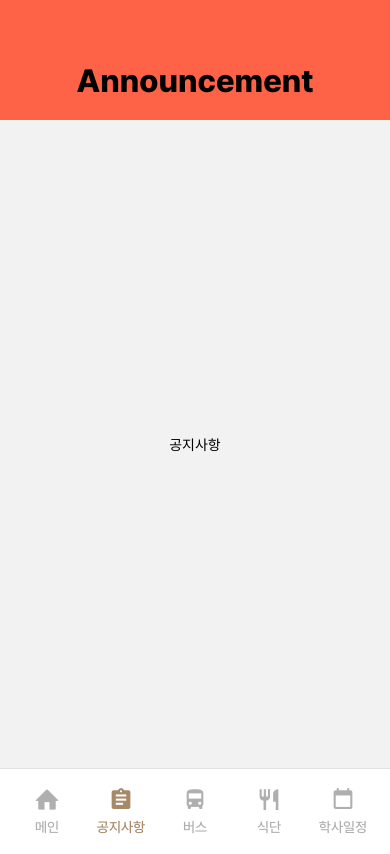
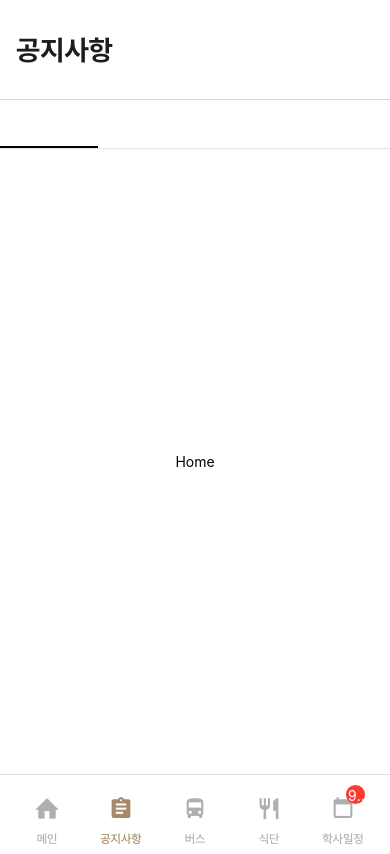
Before and after one commit to jcw1031/ReactNativeTraining, a React Native app in the folder LikeKNU/: screen /Announcement in a window 390 px wide. Built offline with nearby package versions, Linux system fonts and the light colour scheme.

Commit message:
헤더 디자인

```diff
--- a/LikeKNU/App.js
+++ b/LikeKNU/App.js
@@ -1,9 +1,10 @@
-import React, { useCallback } from 'react';
 import { NavigationContainer } from '@react-navigation/native';
-import BottomTabBar from "./src/components/BottomTabBar";
 import { useFonts } from "expo-font";
 import * as SplashScreen from 'expo-splash-screen';
+import { StatusBar } from "expo-status-bar";
+import React, { useCallback } from 'react';
 import { SafeAreaProvider, } from 'react-native-safe-area-context';
+import BottomTabBar from "./src/components/BottomTabBar";
 
 SplashScreen.preventAutoHideAsync();
 
@@ -31,6 +32,7 @@ const App = () => {
 
   return (
     <SafeAreaProvider>
+      <StatusBar style="dark" />
       <NavigationContainer onReady={onLayoutRootView}>
         <BottomTabBar></BottomTabBar>
       </NavigationContainer>
--- a/LikeKNU/src/components/Announcement.jsx
+++ /dev/null
@@ -1,19 +0,0 @@
-import { StyleSheet, Text, View } from "react-native";
-
-const Announcement = () => {
-  return (
-    <View style={styles.message}>
-      <Text>공지사항</Text>
-    </View>
-  )
-};
-
-export default Announcement;
-
-const styles = StyleSheet.create({
-  message: {
-    flex: 1,
-    alignItems: "center",
-    justifyContent: "center"
-  }
-});
--- a/LikeKNU/src/components/BottomTabBar.jsx
+++ b/LikeKNU/src/components/BottomTabBar.jsx
@@ -1,57 +1,60 @@
 import { createBottomTabNavigator } from '@react-navigation/bottom-tabs';
+import { getHeaderTitle } from '@react-navigation/elements';
+import React from 'react';
+import { StyleSheet, Text, View } from 'react-native';
+import { useSafeAreaInsets } from 'react-native-safe-area-context';
+import Entypo from 'react-native-vector-icons/Entypo';
 import MaterialCommunityIcons from 'react-native-vector-icons/MaterialCommunityIcons';
-import Home from "./Home";
-import Bus from "./Bus";
-import Announcement from "./Announcement";
-import Entypo from "react-native-vector-icons/Entypo";
-import Calendar from "./Calendar";
-import Menu from "./Menu";
-import React from "react";
-import { getHeaderTitle } from "@react-navigation/elements";
-import { StyleSheet, Text, View } from "react-native";
-import { useSafeAreaInsets } from "react-native-safe-area-context";
+import Announcement from '../screens/Announcement';
+import Bus from '../screens/Bus';
+import Calendar from '../screens/Calendar';
+import Home from '../screens/Home';
+import Menu from '../screens/Menu';
 
 const Tab = createBottomTabNavigator();
 
 const BottomTabBar = () => {
-  const insets = useSafeAreaInsets();
+  const { bottom: bottomHeight, top: statusBarHeight } = useSafeAreaInsets();
+  // const statusBarHeight = getStatusBarHeight();
 
   return (
     <Tab.Navigator
       initialRouteName="Home"
       screenOptions={{
-        header: ({ route, options }) => {
-          const title = getHeaderTitle(options, route.name);
-
-          return <View style={styles.header}>
-            <Text style={styles.headerTitle}>{title}</Text>
-          </View>;
-        },
         tabBarActiveTintColor: '#A68968',
         tabBarInactiveTintColor: '#AFAFAF',
-        tabBarLabelStyle: {
-          flex: 1,
-          fontFamily: 'Pretendard-5',
-          fontSize: 14,
-          justifyContent: "center",
-          marginBottom: 5,
-          marginTop: -10
-        },
+        tabBarLabelStyle: styles.label,
         tabBarIconStyle: { flex: 3 },
         tabBarStyle: {
-          height: 76,
+          height: 70,
           borderTopColor: '#E2E2E2',
           borderTopWidth: 1,
-          bottom: insets.bottom,
+          bottom: bottomHeight,
           paddingBottom: 0,
-          paddingHorizontal: 10
+          paddingHorizontal: 10,
         },
+        headerTitleAlign: 'left',
+        headerTitleStyle: {
+          fontSize: 28,
+          fontFamily: 'Pretendard-6',
+        },
+        headerStyle: {
+          height: 100,
+          shadowOpacity: 0
+        }
       }}
     >
       <Tab.Screen
         name="Home"
         component={Home}
         options={{
+          header: ({ route, options }) => {
+            const title = getHeaderTitle(options, route.name);
+
+            return <View style={styles.homeHeader(statusBarHeight)}>
+              <Text style={styles.headerTitle}>{title}</Text>
+            </View>;
+          },
           tabBarLabel: '메인',
           tabBarIcon: ({ color, size }) => (
             <Entypo name="home" color={color} size={size}></Entypo>
@@ -65,7 +68,8 @@ const BottomTabBar = () => {
           tabBarLabel: '공지사항',
           tabBarIcon: ({ color, size }) => (
             <MaterialCommunityIcons name="clipboard-text" color={color} size={size} />
-          )
+          ),
+          headerTitle: '공지사항'
         }}
       />
       <Tab.Screen
@@ -96,6 +100,8 @@ const BottomTabBar = () => {
           tabBarIcon: ({ color, size }) => (
             <MaterialCommunityIcons name="calendar-blank" color={color} size={size} />
           ),
+          tabBarBadge: 95,
+          tabBarBadgeStyle: { top: 10, textAlign: 'center', padding: 2 }
         }}
       />
     </Tab.Navigator>
@@ -105,15 +111,24 @@ const BottomTabBar = () => {
 export default BottomTabBar;
 
 const styles = StyleSheet.create({
-  header: {
-    height: 120,
-    backgroundColor: "tomato",
-    alignItems: "center",
-    justifyContent: "flex-end"
-  },
+  homeHeader: statusBarHeight => ({
+    height: 80,
+    top: statusBarHeight,
+    backgroundColor: 'tomato',
+    justifyContent: 'center',
+    padding: 20,
+    borderBottomColor: '#E2E2E2',
+    borderBottomWidth: 1
+  }),
   headerTitle: {
     fontFamily: 'Pretendard-7',
     fontSize: 32,
-    marginBottom: 20
+  },
+  label: {
+    flex: 1,
+    fontFamily: 'Pretendard-5',
+    fontSize: 12,
+    marginBottom: -10,
+    marginTop: -10
   }
 });
--- /dev/null
+++ b/LikeKNU/src/screens/Announcement.jsx
@@ -0,0 +1,73 @@
+import { createMaterialTopTabNavigator } from '@react-navigation/material-top-tabs';
+import React from 'react';
+import { StyleSheet, Text, View } from 'react-native';
+
+const Tab = createMaterialTopTabNavigator();
+
+const Home = () => {
+  return (
+    <View style={styles.message}>
+      <Text>Home</Text>
+    </View>
+  );
+};
+
+const Settings = () => {
+  return (
+    <View style={styles.message}>
+      <Text>Settings</Text>
+    </View>
+  );
+};
+
+const Announcement = ({ navigation }) => {
+    return (
+      <Tab.Navigator
+        screenOptions={{
+          tabBarLabelStyle: {
+            fontSize: 18,
+            fontFamily: 'Pretendard-4'
+          },
+          tabBarIndicatorStyle: {
+            backgroundColor: 'black'
+          }
+        }}>
+        <Tab.Screen
+          name="Student"
+          component={Home}
+          options={{
+            tabBarLabel: '학생소식'
+          }} />
+        <Tab.Screen
+          name="Dormitory"
+          component={Home}
+          options={{
+            tabBarLabel: '생활관'
+          }} />
+        <Tab.Screen
+          name="Library"
+          component={Home}
+          options={{
+            tabBarLabel: '도서관'
+          }} />
+        <Tab.Screen
+          name="Internship"
+          component={Home}
+          options={{
+            tabBarLabel: '현장실습'
+          }} />
+      </Tab.Navigator>
+    )
+  }
+;
+
+export default Announcement;
+
+const styles = StyleSheet.create({
+  message: {
+    flex: 1,
+    alignItems: 'center',
+    justifyContent: 'center',
+    backgroundColor: 'white'
+  }
+});
--- a/LikeKNU/src/components/Bus.jsx
+++ b/LikeKNU/src/screens/Bus.jsx
@@ -1,4 +1,4 @@
-import { StyleSheet, Text, View } from "react-native";
+import { StyleSheet, Text, View } from 'react-native';
 
 const Bus = () => {
   return (
@@ -13,7 +13,8 @@ export default Bus;
 const styles = StyleSheet.create({
   message: {
     flex: 1,
-    alignItems: "center",
-    justifyContent: "center"
+    alignItems: 'center',
+    justifyContent: 'center',
+    backgroundColor: 'white'
   }
 });
--- a/LikeKNU/src/components/Calendar.jsx
+++ b/LikeKNU/src/screens/Calendar.jsx
@@ -1,4 +1,4 @@
-import { StyleSheet, Text, View } from "react-native";
+import { StyleSheet, Text, View } from 'react-native';
 
 const Calendar = () => {
   return (
@@ -13,7 +13,8 @@ export default Calendar;
 const styles = StyleSheet.create({
   message: {
     flex: 1,
-    alignItems: "center",
-    justifyContent: "center"
+    alignItems: 'center',
+    justifyContent: 'center',
+    backgroundColor: 'white'
   }
 });
--- a/LikeKNU/src/components/Home.jsx
+++ b/LikeKNU/src/screens/Home.jsx
@@ -1,4 +1,4 @@
-import { StyleSheet, Text, View } from "react-native";
+import { StyleSheet, Text, View } from 'react-native';
 
 const Home = () => {
   return (
@@ -13,7 +13,8 @@ export default Home;
 const styles = StyleSheet.create({
   message: {
     flex: 1,
-    alignItems: "center",
-    justifyContent: "center"
+    alignItems: 'center',
+    justifyContent: 'center',
+    backgroundColor: 'white'
   }
 });
--- a/LikeKNU/src/components/Menu.jsx
+++ b/LikeKNU/src/screens/Menu.jsx
@@ -1,4 +1,4 @@
-import { StyleSheet, Text, View } from "react-native";
+import { StyleSheet, Text, View } from 'react-native';
 
 const Menu = () => {
   return (
@@ -13,7 +13,8 @@ export default Menu;
 const styles = StyleSheet.create({
   message: {
     flex: 1,
-    alignItems: "center",
-    justifyContent: "center"
+    alignItems: 'center',
+    justifyContent: 'center',
+    backgroundColor: 'white'
   }
 });
```
Also changed, not shown: LikeKNU/package.json (+9 -1 lines), 1 other file (tests, documents, lock files or other folders).
